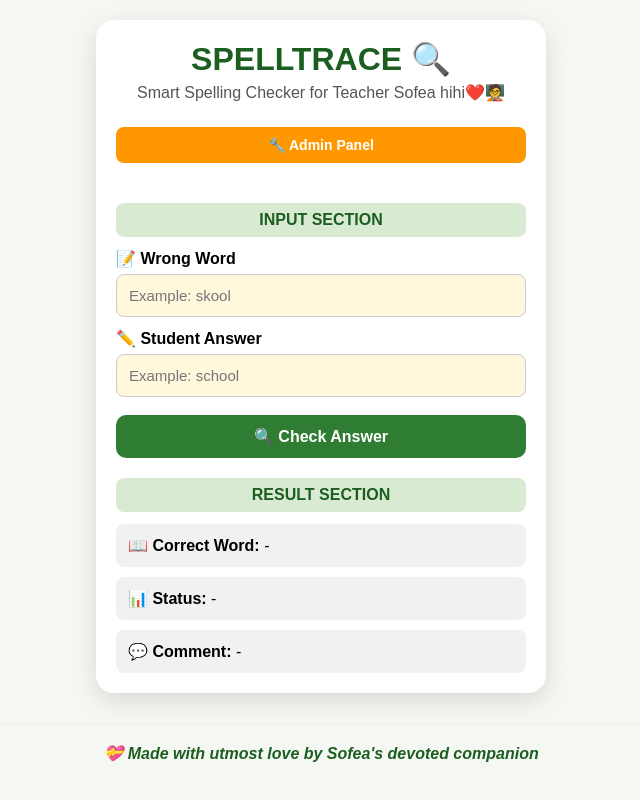
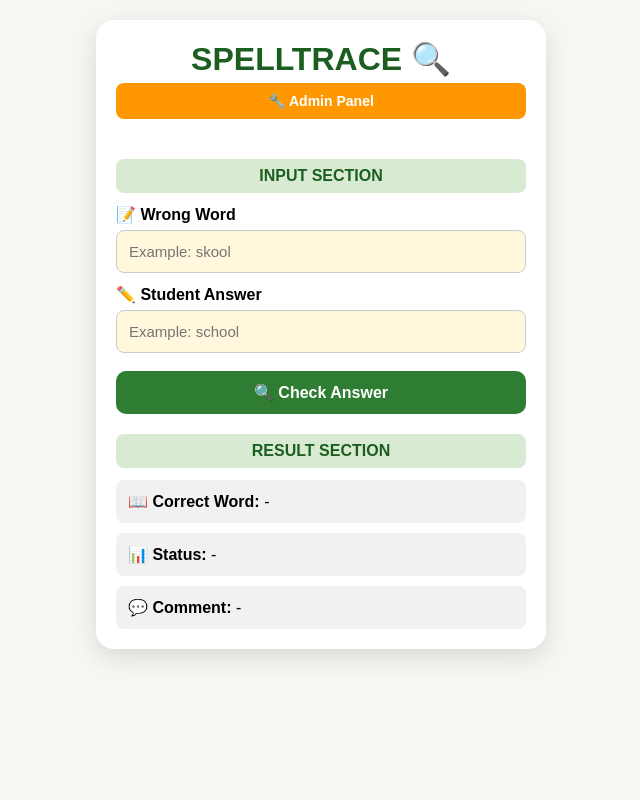
Before and after one commit to haiqalramzee/spelltracesofea, a website: page index.html in a window 1280 px wide. Shown: the whole page, without its empty margins (319-959 px from the left). Drawn offline with Linux system fonts and the light colour scheme; no server answers.

Commit message:
Comment out smart spelling checker for Teacher Sofea and footer for formal presentation

```diff
--- a/index.html
+++ b/index.html
@@ -10,7 +10,7 @@
 
   <div class="app">
     <h1>SPELLTRACE 🔍</h1>
-    <p>Smart Spelling Checker for Teacher Sofea hihi❤️🧑‍🏫</p>
+    <!-- <p>Smart Spelling Checker for Teacher Sofea hihi❤️🧑‍🏫</p> -->
     <a href="admin.html" class="admin-link">🔧 Admin Panel</a>
 
     <div class="section-title">INPUT SECTION</div>
@@ -42,9 +42,9 @@
   </div>
 
   <!-- Footer -->
-  <footer class="app-footer">
+  <!-- <footer class="app-footer">
     <p>💝 Made with utmost love by Sofea's devoted companion</p>
-  </footer>
+  </footer> -->
 
   <!-- Firebase REST API (No SDK needed) -->
   <script src="firebase-config.js"></script>
```
